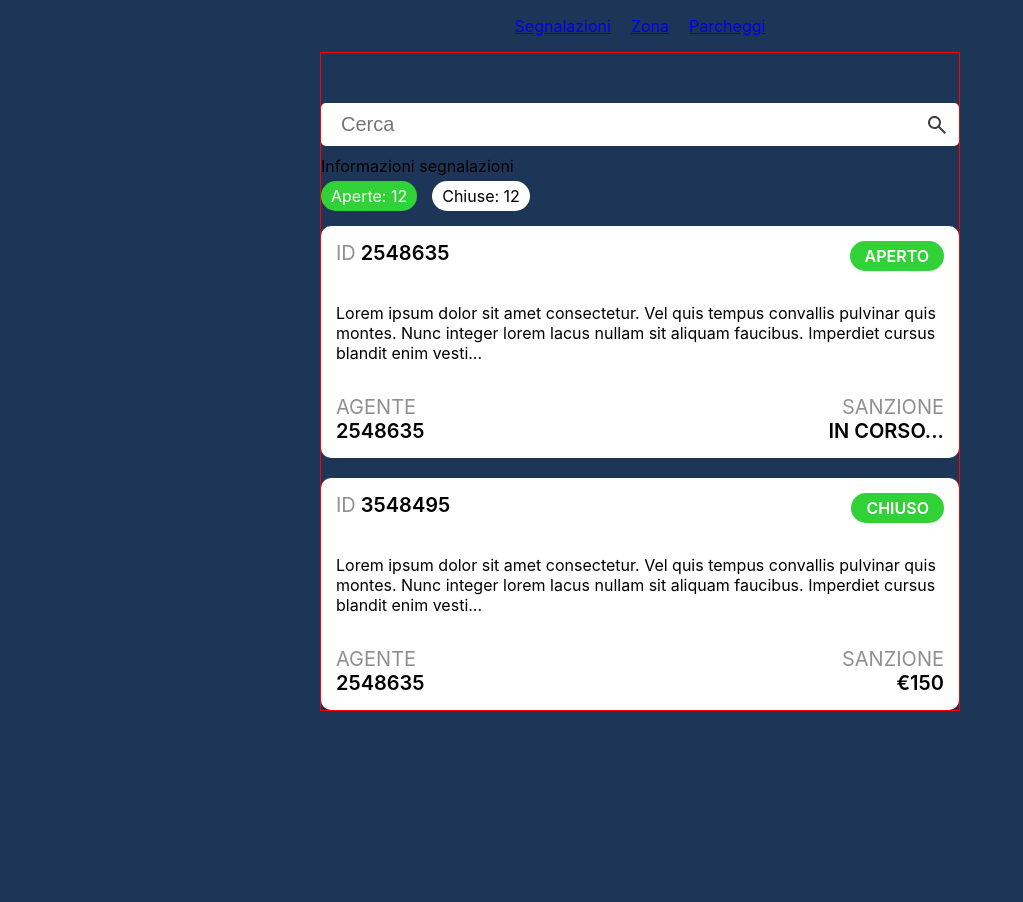
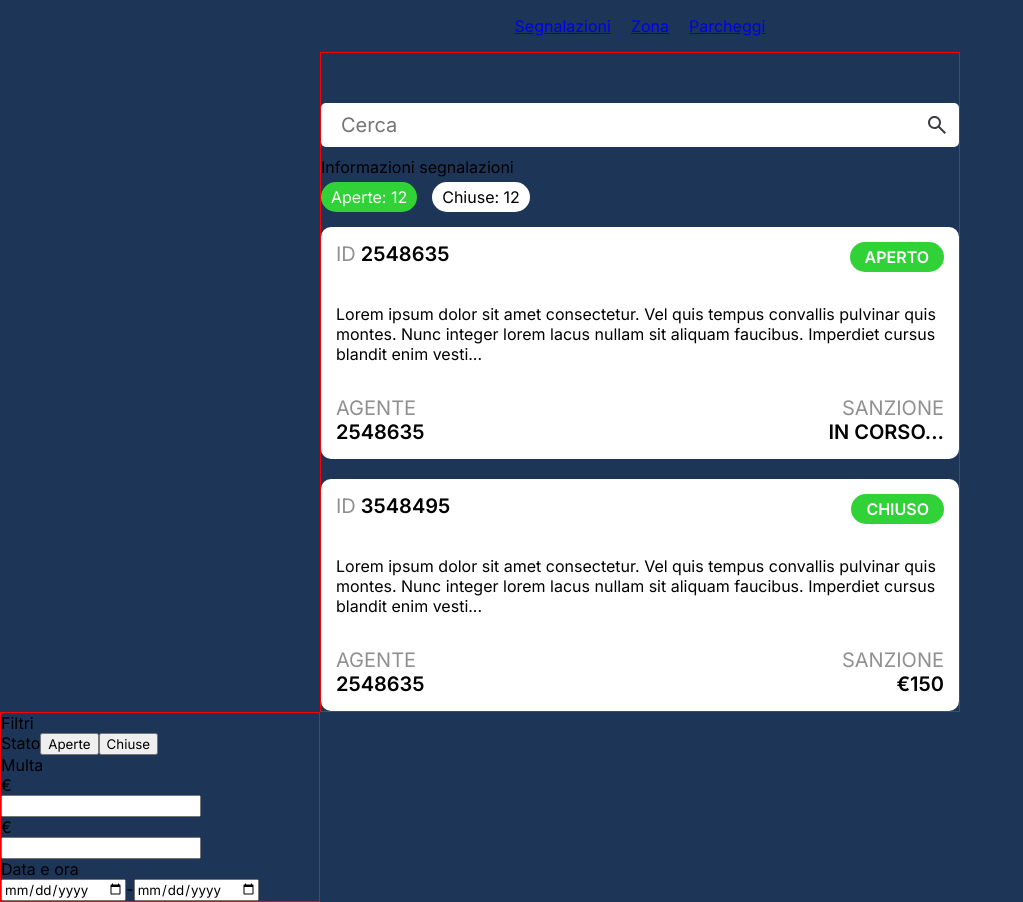
Before and after one commit to da4do0/parking-manager-police, a React (Create React App) app: page / in a window 1280 px wide. Shown: the whole page, without its empty margins (0-1023 px from the left). Before the commit the page ends 800 px from the top, so only its background shows below. Built offline with nearby package versions, Linux system fonts and the light colour scheme.

Commit message:
added files filter jsx and css
bisognerebbe creare una griglia per main aside e altre parti della pagina

```diff
--- /dev/null
+++ b/src/components/filter/filter.css
@@ -0,0 +1,4 @@
+aside{
+    border: 1px solid red;
+    width: 25%;
+}
--- /dev/null
+++ b/src/components/filter/filter.jsx
@@ -0,0 +1,44 @@
+import React from "react";
+import './filter.css';
+
+const Filter = ({}) => {
+  return (
+    <div className="filter">
+      <span>Filtri</span>
+      <div className="status">
+        <span>Stato</span>
+        <button>
+          <span>Aperte</span>
+        </button>
+        <button>
+          <span>Chiuse</span>
+        </button>
+      </div>
+      <div className="multa">
+        <span>Multa</span>
+        <div className="multa__min">
+          <div className="svg__euro">
+            <span>€</span>
+          </div>
+          <input type="text" name="multaMin" id="multaMin" />
+        </div>
+        <div className="multa__max">
+          <div className="svg__euro">
+            <span>€</span>
+          </div>
+          <input type="text" name="multaMax" id="multaMax" />
+        </div>
+      </div>
+      <div className="data-ora">
+        <span>Data e ora</span>
+        <div className="data-ora__input">
+          <input type="date" name="" id="" />
+          <span>-</span>
+          <input type="date" name="" id="" />
+        </div>
+      </div>
+    </div>
+  );
+};
+
+export default Filter;
--- a/src/index.css
+++ b/src/index.css
@@ -1,3 +1,6 @@
+@import url('https://fonts.googleapis.com/css2?family=Inter:wght@100..900&display=swap');
+
+
 body {
   margin: 0;
   height: 100vh;
@@ -11,6 +14,7 @@ body {
 
 *{
   box-sizing: border-box;
+  font-family: "Inter", sans-serif;
 }
 
 code {
--- a/src/index.js
+++ b/src/index.jsx
@@ -2,7 +2,7 @@ import React, {useState} from "react";
 import ReactDOM from "react-dom/client";
 import "./index.css";
 import { createBrowserRouter, RouterProvider } from "react-router-dom";
-import Header from "./pages/header/header";
+import Header from "./components/header/header";
 import Segnalazioni from "./pages/segnalazioni/segnalazioni";
 
 const router = createBrowserRouter([
--- a/src/pages/segnalazioni/segnalazioni.jsx
+++ b/src/pages/segnalazioni/segnalazioni.jsx
@@ -3,6 +3,7 @@ import "./segnalazioni.css";
 import SearchBar from "../../components/seach-bar/searchBar";
 import InfoBar from "../../components/info-bar/infoBar";
 import CardSegnalazione from "../../components/card-segnalazione/cardSegnalazione";
+import Filter from "../../components/filter/filter";
 
 const Segnalazioni = () => {
   const [searchValue, setsearchValue] = useState("");
@@ -29,52 +30,9 @@ const Segnalazioni = () => {
 
   useEffect(() => {}, []);
 
-  {
-    /* <div className="container">
-    <div className="filtri">
-      <h2>Filtri</h2>
-      <div className="filter-options">
-        <label>Stato</label>
-        <div className="toggleAperte">
-          <button>Aperte</button>
-          <button>Chiuse</button>
-        </div>
-        <label>Multa</label>
-        <input type="text" value="123€" readOnly />
-        <input type="text" placeholder="...€" />
-        <label>Data e ora</label>
-        <input type="date" />
-        <input type="date" />
-      </div>
-    </div>
-    <div>
-      <div className="filtroCerca">
-        <input
-          type="text"
-          placeholder="Search"
-          value={searchTerm}
-          onChange={handleSearchChange}
-        />
-        <div className="parking-info">
-          <p>Informazioni parcheggio:</p>
-          <div>Totali: 50</div>
-          <div>Occupati: 23</div>
-          <div>Liberi: 27</div>
-          <p>Informazioni pagamenti:</p>
-          <div>Attivi: 12</div>
-          <div>Scaduto: 10</div>
-          <div>Altri: 12</div>
-        </div>
-      </div>
-      <div className="report-list">
-
-      </div>
-    </div>
-    <div className="asideDestro"></div>
-  </div> */
-  }
   return (
     <>
+
       <main>
         <SearchBar onInput={setsearchValue} />
         <InfoBar
@@ -86,6 +44,9 @@ const Segnalazioni = () => {
         />
         <CardSegnalazione Segnalazioni={reports} />
       </main>
+      <aside>
+        <Filter />
+      </aside>
     </>
   );
 };
```
Also changed, not shown: src/pages/segnalazioni/filtroForm.css (deleted, +0 -33 lines), src/components/header/header.css (renamed from src/pages/header/header.css), src/components/header/header.jsx (renamed from src/pages/header/header.jsx), src/pages/parcheggi/parcheggi.css (added), src/pages/parcheggi/parcheggi.jsx (added).
